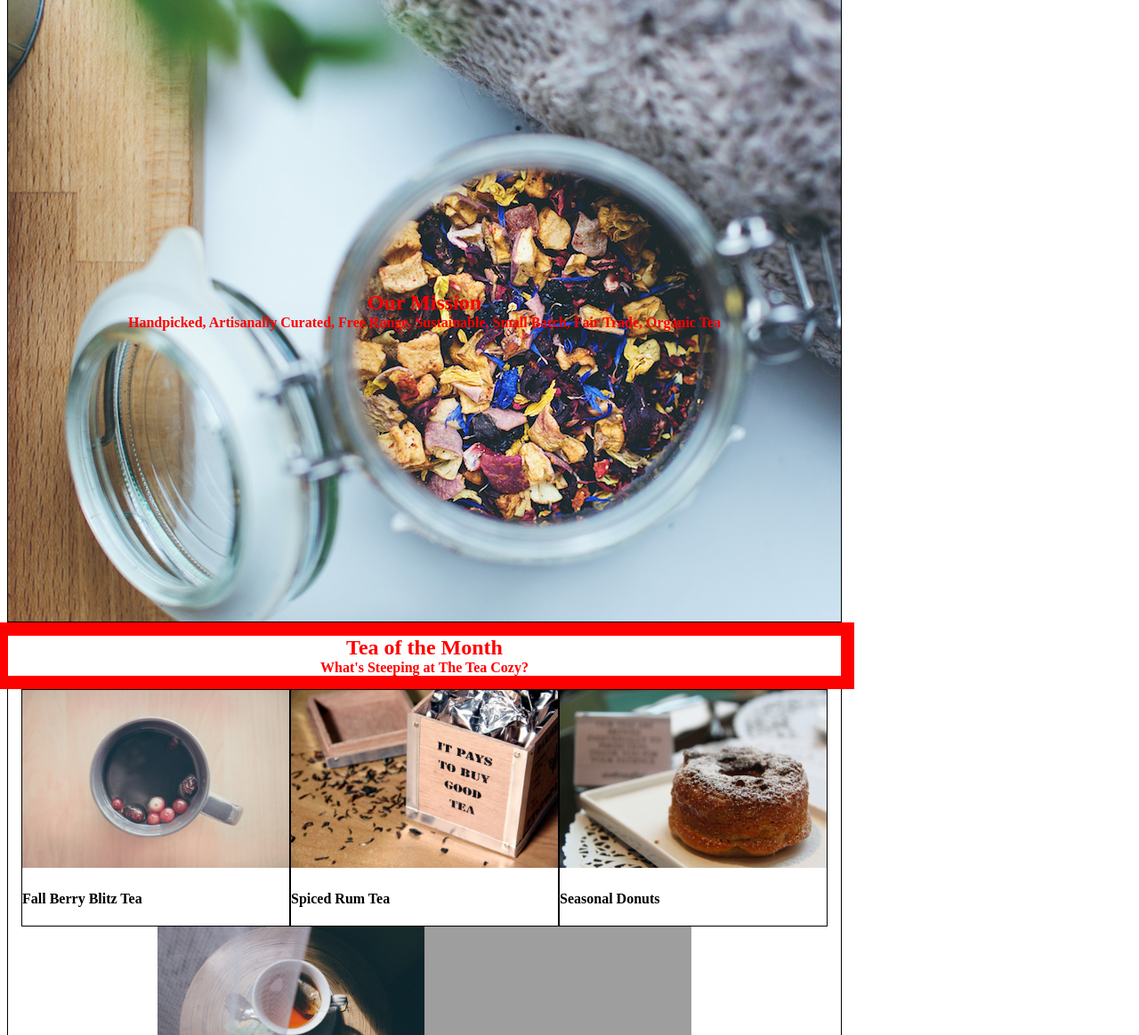
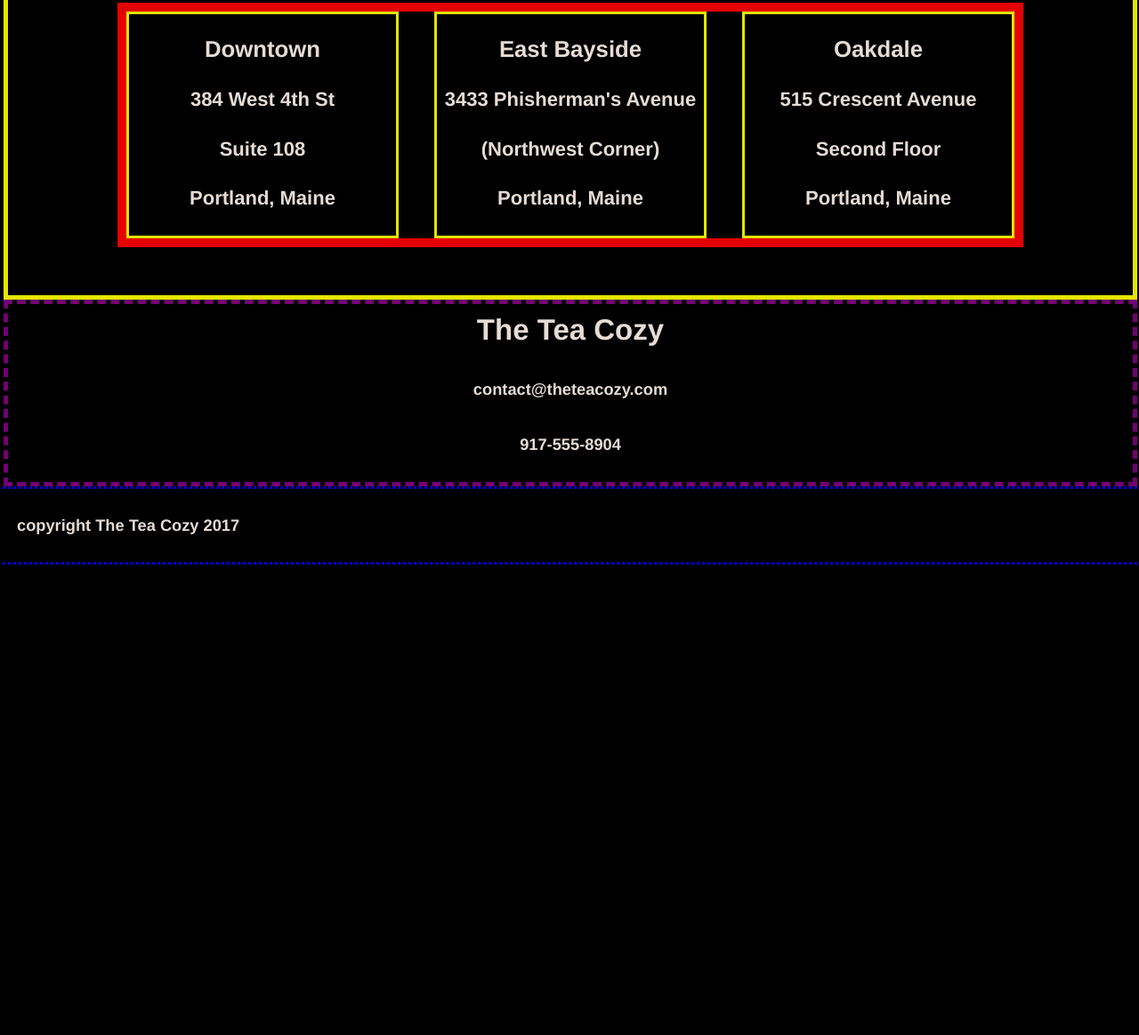
Before and after one commit to Whaddup/tea_cozy, a plain HTML site: page index.html in a window 1280 px wide. Shown: the part 1636-2800 px from the top of the page at 89% size. After the commit the page ends 2280 px from the top, so only its background shows below. Drawn offline with Linux system fonts and the light colour scheme; grey boxes are pictures that could not be loaded; files whose address does not match are found by name.

Commit message:
11:21PM 13 Dec 2017

```diff
--- a/css/style.css
+++ b/css/style.css
@@ -1,15 +1,18 @@
-body { display: flex;
-justify-content: center;}
+body {font-family: helvetica;
+font-size: 22px;
+color: seashell;
+background-color: black;
+opacity: 0.9;}
 
 /** HEADER **/
 header { display: flex;
 align-items: center;
 height: 69px;
 width: 100%;
-border: 1px solid black;
-border-bottom: 5px solid red;
+border: 1px solid red;
+border-bottom: 5px solid yellow;
 position: fixed;
-
+z-index: 1;
 }
 
 .logo_chunk { background-color: black;
@@ -17,7 +20,8 @@ position: fixed;
 
 .logo_actual{ height: 50px; }
 
-.buttons {color: black;}
+.buttons {color: seashell;
+text-decoration: underline;}
 
 
 /**CONTAINER **/
@@ -26,7 +30,7 @@ position: fixed;
   flex-direction: column;
   align-items: center;
   justify-content: center;
-height: 5000px;
+height: 100%;
 width: 100%;
   border: 1px solid black; }
 
@@ -37,7 +41,7 @@ width: 100%;
   flex-direction: column;
 border: 1px solid black;
 height: 700px;
-width: 100%;
+width: 1200px;
 margin-top: 69px;
 }
 
@@ -49,10 +53,11 @@ margin-top: 69px;
 /**MID-PIECE TOP **/
 
 .midpiece_top {display: inline-flex;
-  width: 100%;
+  width: 1000px;
   align-items: center;
   flex-direction: column;
-border: 15px solid red;
+  margin-bottom: 20px;
+margin-top:  50px;
 }
 
 .midpiece_top h2, .midpiece_top h4 { display: inline-flex;
@@ -64,12 +69,35 @@ border: 15px solid red;
 img {height: 200px;
 width: 300px;}
 
-.midpiece_image1 { border: 1px black solid;}
-.midpiece_image2 { border: 1px black solid;}
-.midpiece_image3 { border: 1px black solid;}
 
-.midpiece_mid {display: flex;}
+.midpiece_mid {display: flex;
+}
+
+.midpiece_image1 { border: 1px black solid;
+text-align: center;
+margin-right: 50px; }
+.midpiece_image2 { border: 1px black solid;
+text-align: center;
+margin-right: 50px;}
+.midpiece_image3 { border: 1px black solid;
+text-align: center;}
+
+.midpiece_image1 h4 { border: 1px yellow solid;
+  margin-top: 10px;}
+.midpiece_image2 h4 { border: 1px yellow solid;
+margin-top: 10px;}
+.midpiece_image3 h4 { border: 1px yellow solid;
+margin-top: 10px;}
+
 .midpiece_bottom {display: flex;}
+
+.midpiece_image4 h4 { border: 1px yellow solid;
+text-align: center;
+margin-right: 50px;
+margin-top: 10px;}
+.midpiece_image5 h4 { border: 1px yellow solid;
+text-align: center;
+margin-top: 10px;}
 
 /***LOCATIONS_BOX **/
 
@@ -89,15 +117,37 @@ width: 100%;}
 .branches_overallbox { display: inline-flex;
   border: 10px red solid;
 flex-direction: row;
+margin-top: 15px;
 }
 
-.downtown { border: 1px black solid;
-width: 300px; }
-.east_bayside { border: 1px black solid;
-width: 300px; }
-.oakdale { border: 1px black solid;
-width: 300px;}
+.downtown { border: 3px yellow solid;
+width: 300px;
+margin-right: 40px;
+text-align: center; }
+.east_bayside { border: 3px yellow solid;
+width: 300px;
+margin-right: 40px;
+text-align: center;}
+.oakdale { border: 3px yellow solid;
+width: 300px;
+text-align: center;}
+
+.opacity_1px {opacity: 1;}
 
 
-.contactinfo_box {height: 200px;
+.contactinfo_box { border: 5px purple dashed;
+  display: flex;
+align-items: center;
+  flex-direction: column;
+  height: 200px;
 width: 100%; }
+
+
+.contactinfo_name h2, .contactinfo_email h5, .contactinfo_phonenumber h5 { margin-top: 10px;}
+
+/**Copyright Box **/
+
+.copyright_box {
+  padding-left: 20px;
+  border: 3px blue dotted;
+width: 100%;}
--- a/index.html
+++ b/index.html
@@ -89,30 +89,30 @@
 <div class="branches_overallbox">
 
 <div class="downtown">
-<h2>Downtown1</h2>
-<h4>384 West 4th St</h4>
-<h4>Suite 108</h4>
-<h4>Portland, Maine</h4>
+<h3>Downtown</h3>
+<h4 class="opacity_1px">384 West 4th St</h4>
+<h4 class="opacity_1px">Suite 108</h4>
+<h4 class="opacity_1px">Portland, Maine</h4>
 </div>
 
 <div class="east_bayside">
-  <h2>East Bayside</h2>
-  <h4>3433 Phisherman's Avenue</h4>
-  <h4>(Northwest Corner)</h4>
-  <h4>Portland, Maine</h4>
+  <h3>East Bayside</h3>
+  <h4 class="opacity_1px">3433 Phisherman's Avenue</h4>
+  <h4 class="opacity_1px">(Northwest Corner)</h4>
+  <h4 class="opacity_1px">Portland, Maine</h4>
 </div>
 
 <div class="oakdale">
-  <h2>Downtown3</h2>
-  <h4>Suite 108</h4>
-  <h4>Portland, Maine</h4>
+  <h3>Oakdale</h3>
+  <h4 class="opacity_1px">515 Crescent Avenue</h4>
+  <h4 class="opacity_1px">Second Floor</h4>
+  <h4 class="opacity_1px">Portland, Maine</h4>
 </div>
 
 </div>  <!-- End of branches_overallbox div -->
 
-<p> YO </p>
 <!-- End of locations_text div --> </div>
-<!--End of locations_box div--> </div>
+<!--End of locations_box div-->
 
 <div class="contactinfo_box">
 
@@ -121,16 +121,21 @@
   </div>
 
   <div class="contactinfo_email">
-    <h5>contact-theteacozy.com</h5>
+    <h5>contact@theteacozy.com</h5>
   </div>
 
   <div class="contactinfo_phonenumber">
-    <h5>9175558904</h5>
+    <h5>917-555-8904</h5>
   </div>
 
 <!-- end of contactinfo_box div --> </div>
 
 
+<div class="copyright_box">
+<span><h5> copyright The Tea Cozy 2017 </h5></span>
+</div>
+
+
 <!-- end div of container --> </div>
   </body>
 </html>
```
